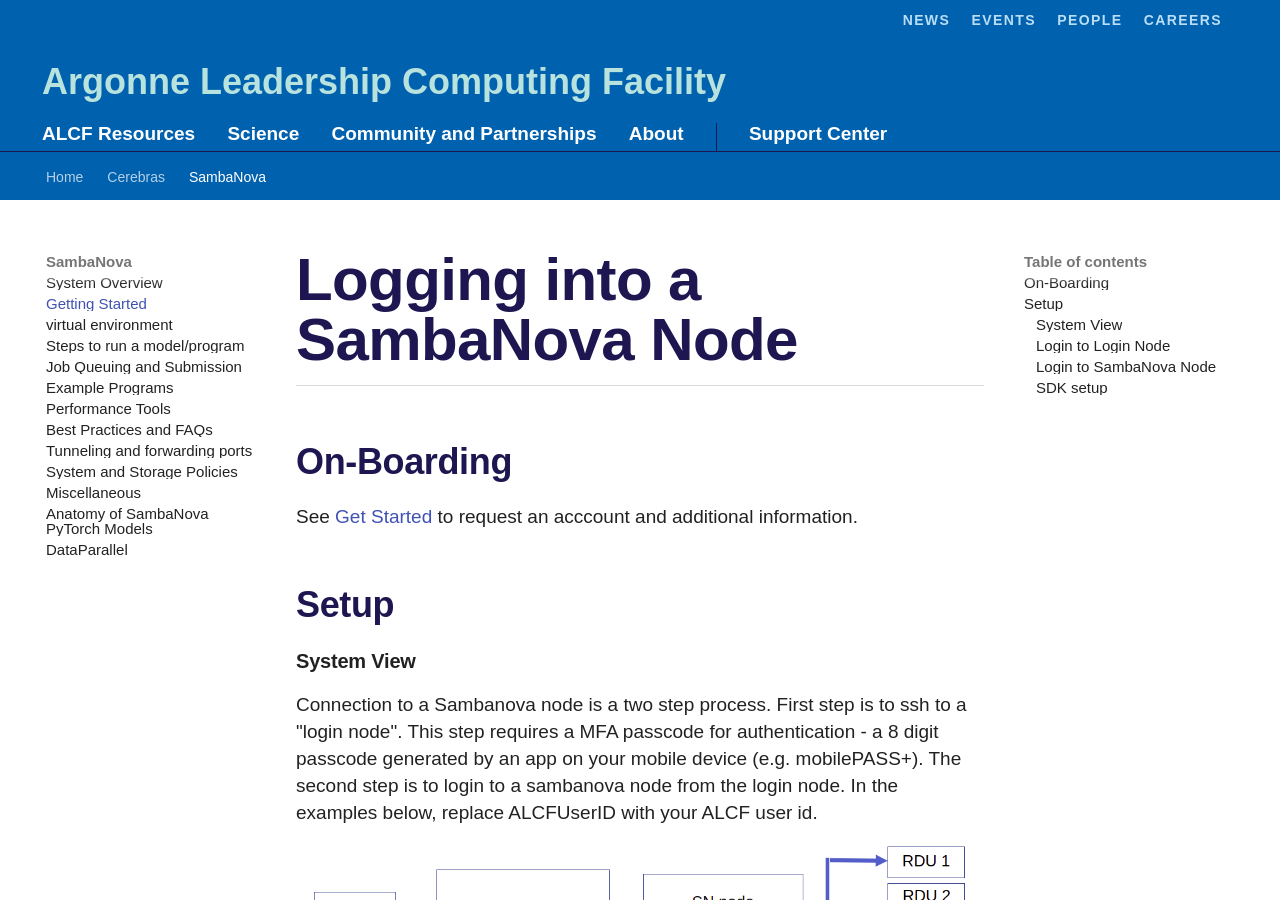
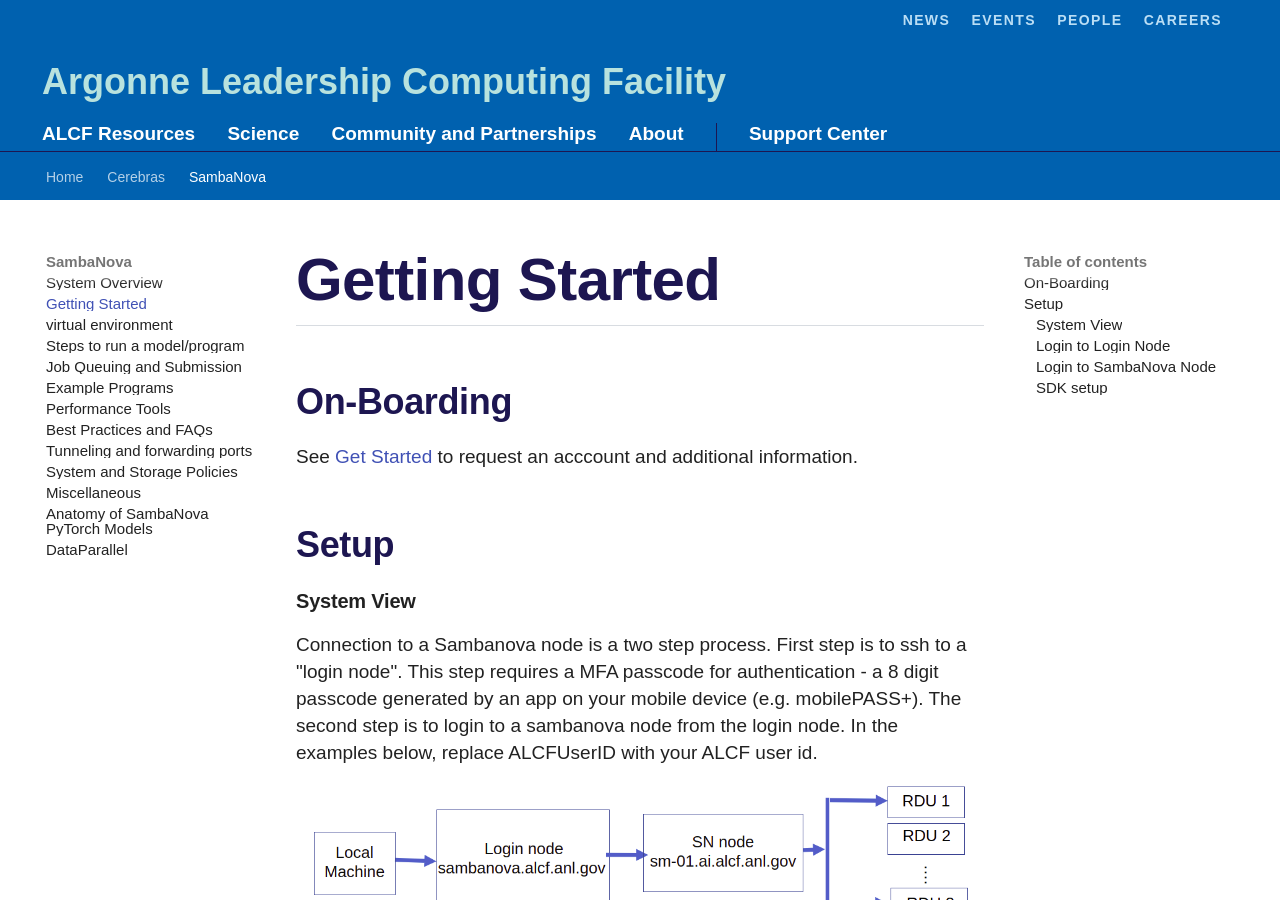
Before and after one commit to argonne-lcf/ai-testbed-userdocs, an MkDocs documentation site: the page built from docs/sambanova/Logging-into-a-SambaNova-Node.md, in a window 1280 px wide and 900 px high. Built offline with MkDocs 1.6.1 and Material for MkDocs 9.7.7, drawn with Linux system fonts in a browser that asks for light colours; some web fonts are replaced; comment, search, counter and statistics services are not loaded.

Commit message:
Update Logging-into-a-SambaNova-Node.md

```diff
--- a/docs/sambanova/Logging-into-a-SambaNova-Node.md
+++ b/docs/sambanova/Logging-into-a-SambaNova-Node.md
@@ -1,4 +1,4 @@
-# Logging into a SambaNova Node
+# Getting Started
 
 ## On-Boarding
 
```
